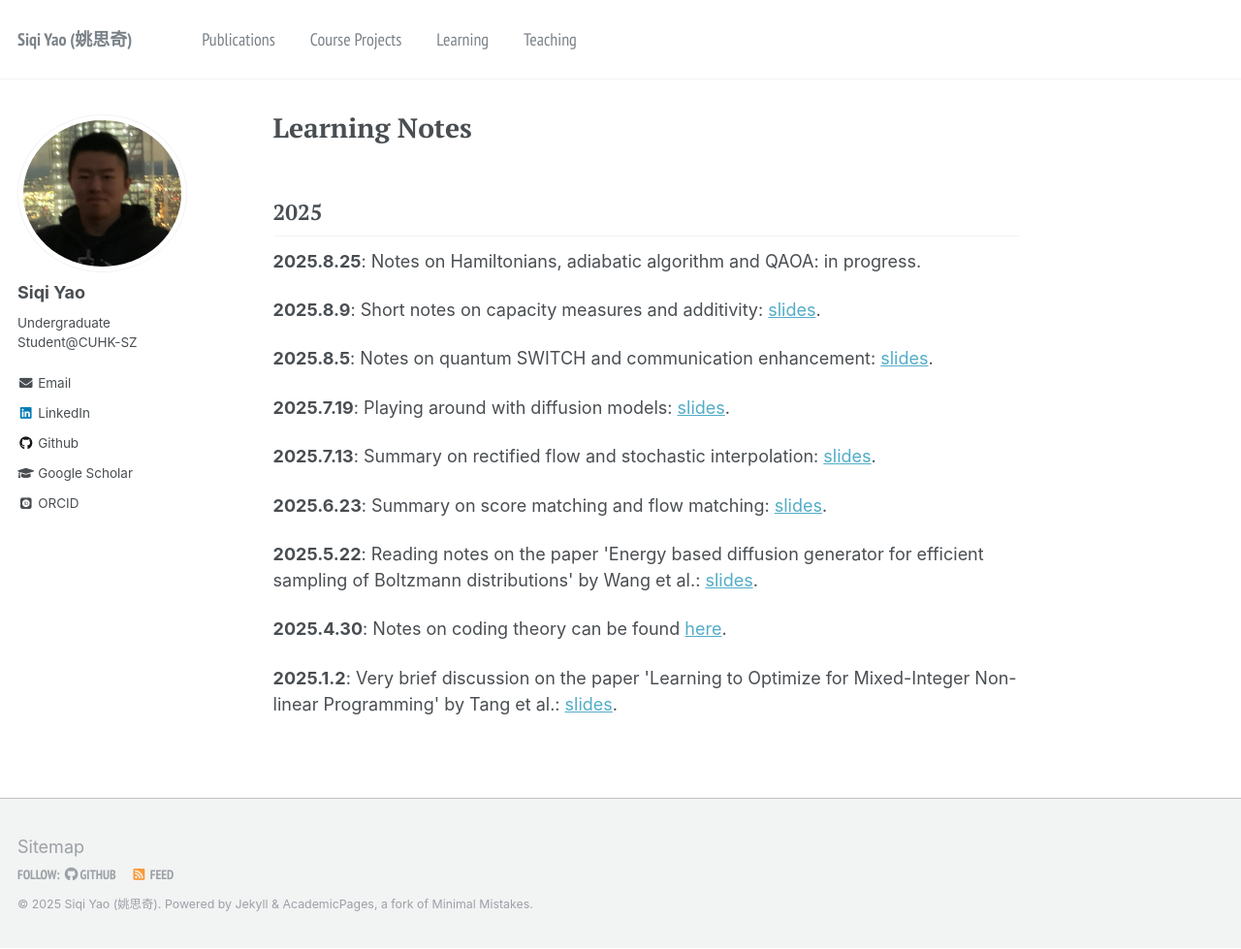
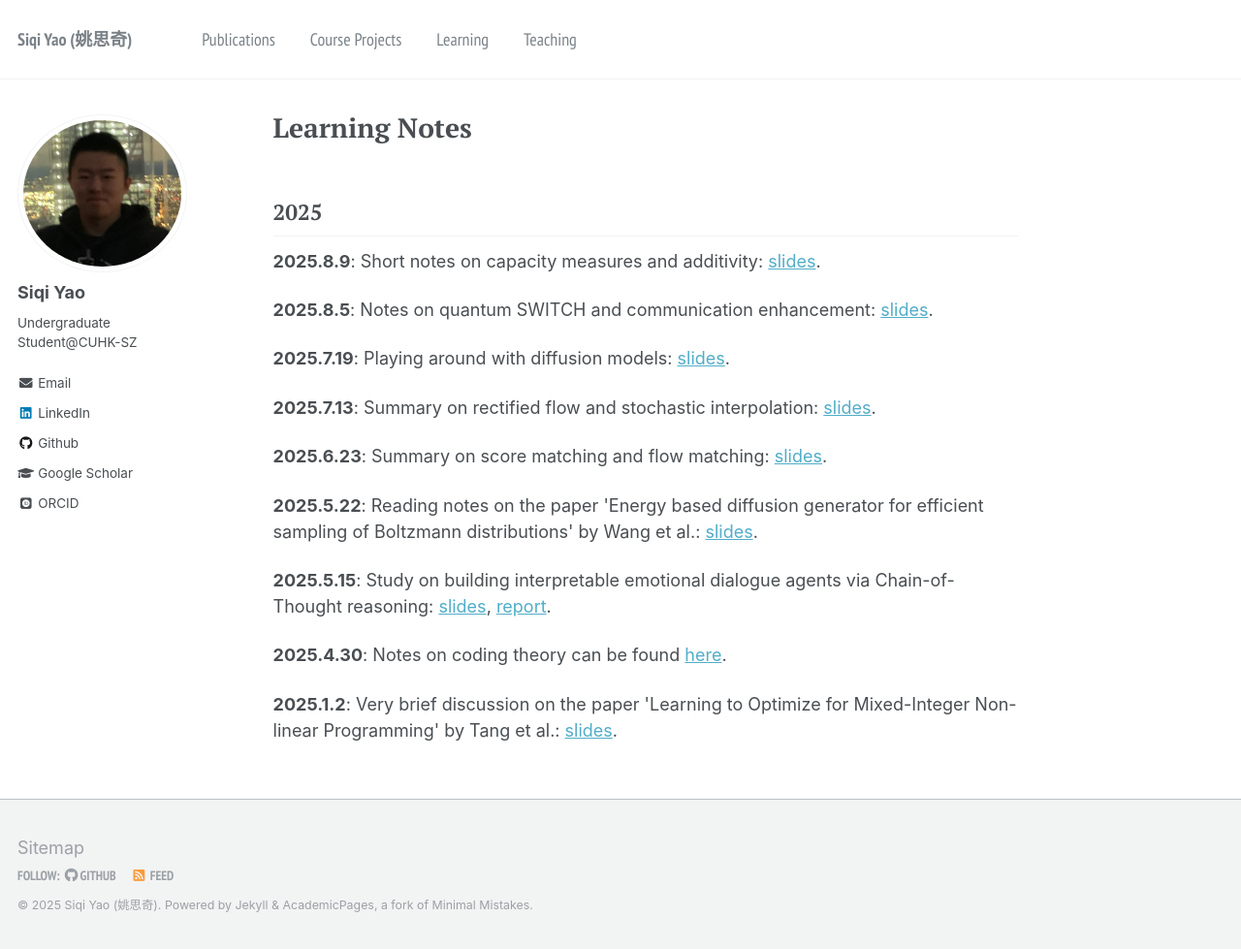
Before and after one commit to YaoSiqi2003/YaoSiqi2003.github.io, a Jekyll site: the page built from _pages/learning.md, in a window 1280 px wide and 979 px high. Shown: the whole window at 97% size. Built offline with Jekyll 4.4.1, drawn with Linux system fonts in a browser that asks for light colours; some web fonts are replaced.

Commit message:
Add new file

```diff
--- a/_pages/learning.md
+++ b/_pages/learning.md
@@ -8,8 +8,8 @@
 ##  2025
 
 
-
-<p><strong>2025.8.25</strong>: Notes on Hamiltonians, adiabatic algorithm and QAOA: in progress.</p>
+<!--
+<p><strong>2025.8.25</strong>: Notes on Hamiltonians, adiabatic algorithm and QAOA: in progress.</p> -->
 
 <p><strong>2025.8.9</strong>: Short notes on capacity measures and additivity: <a href="/notes/Short_notes_on_capacity_measures_and_additivity.pdf">slides</a>.</p>
 
@@ -26,6 +26,12 @@
 
 <p><strong>2025.5.22</strong>: Reading notes on the paper 'Energy based diffusion generator for efficient sampling of Boltzmann distributions' by Wang et al.: <a href="/notes/energy_based_diffusion.pdf">slides</a>.</p>
 
+
+<p><strong>2025.5.15</strong>: Study on building interpretable emotional dialogue agents via Chain-of-Thought reasoning: <a href="/notes/CoT.pptx">slides</a>, <a href="/notes/CoTReport.pdf">report</a>.</p>
+
+
+
+
 <p><strong>2025.4.30</strong>: Notes on coding theory can be found <a href="https://github.com/YaoSiqi2003/Notes-on-coding-theory">here</a>.</p>
 
 <p><strong>2025.1.2</strong>: Very brief discussion on the paper 'Learning to Optimize for Mixed-Integer Non-linear Programming' by Tang et al.: <a href="/notes/MINLP_Presentation.pdf">slides</a>.</p>
```
Also changed, not shown: 2 other files.
